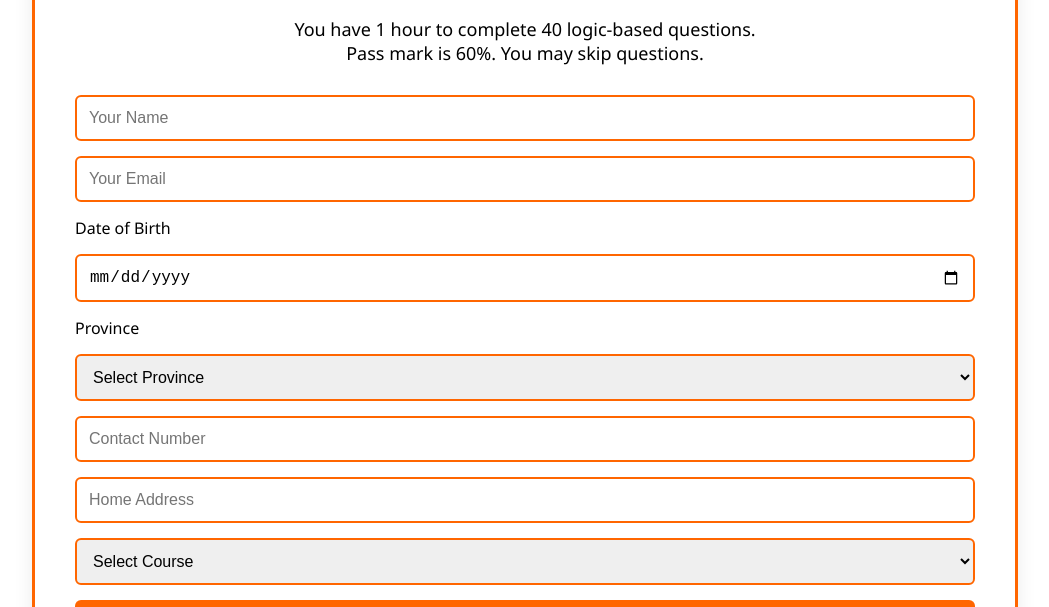
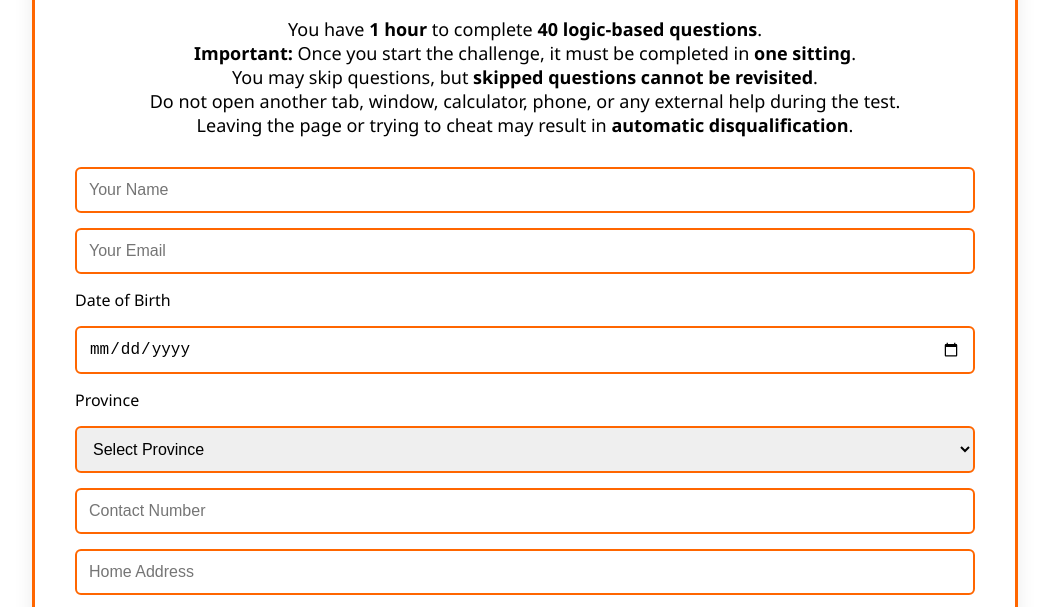
Before and after one commit to Shantralee-58/SLABS-challenge, a website: page public/index.html in a window 1280 px wide. Shown: the part 150-757 px from the top of the page, without its empty margins (115-1164 px from the left). Drawn offline with Linux system fonts and the light colour scheme.

Commit message:
Instructions added

```diff
--- a/public/index.html
+++ b/public/index.html
@@ -10,9 +10,12 @@
   <div class="container">
     <h1>SouthernLabs Challenge 🏆</h1>
     <p class="instructions">
-      You have 1 hour to complete 40 logic-based questions.<br>
-      Pass mark is 60%. You may skip questions.
-    </p>
+  You have <strong>1 hour</strong> to complete <strong>40 logic-based questions</strong>.<br>
+  <strong>Important:</strong> Once you start the challenge, it must be completed in <strong>one sitting</strong>.<br>
+  You may skip questions, but <strong>skipped questions cannot be revisited</strong>.<br>
+  Do not open another tab, window, calculator, phone, or any external help during the test.<br>
+  Leaving the page or trying to cheat may result in <strong>automatic disqualification</strong>.
+</p>
 
     <div class="student-box">
       <input type="text" id="name" placeholder="Your Name" required>
```
